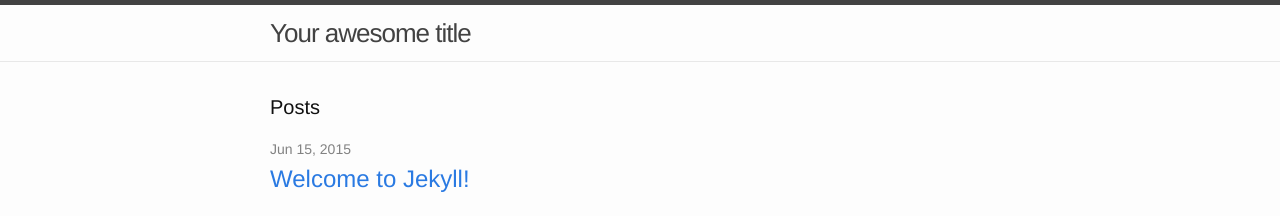
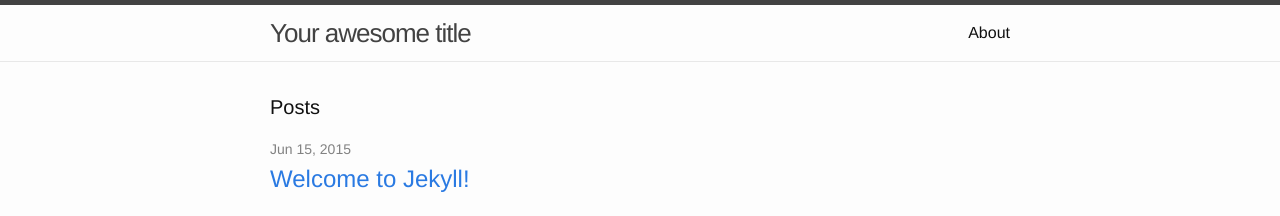
Before and after one commit to skykver/skykver.github.com, a Jekyll site: the page built from index.html, in a window 1280 px wide. Shown: the top 216 px of the page. Built offline with Jekyll 4.4.1, drawn with Linux system fonts in a browser that asks for light colours.

Commit message:
Update header.html

```diff
--- a/_includes/header.html
+++ b/_includes/header.html
@@ -13,7 +13,7 @@
         </svg>
       </a>
 
-<!--      <div class="trigger">
+     <div class="trigger">
         {% for page in site.pages %}
           {% if page.title %}
           <a class="page-link" href="{{ page.url | prepend: site.baseurl }}">{{ page.title }}</a>
@@ -23,5 +23,5 @@
     </nav>
 
   </div>
--->
+
 </header>
```
